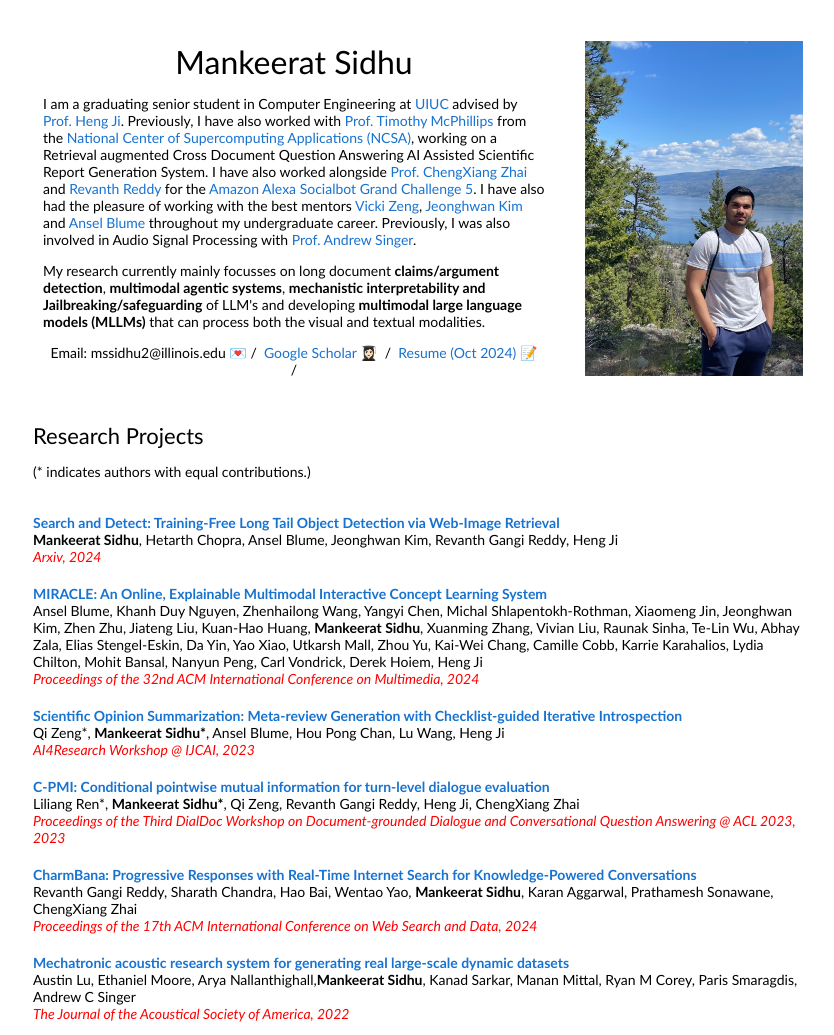
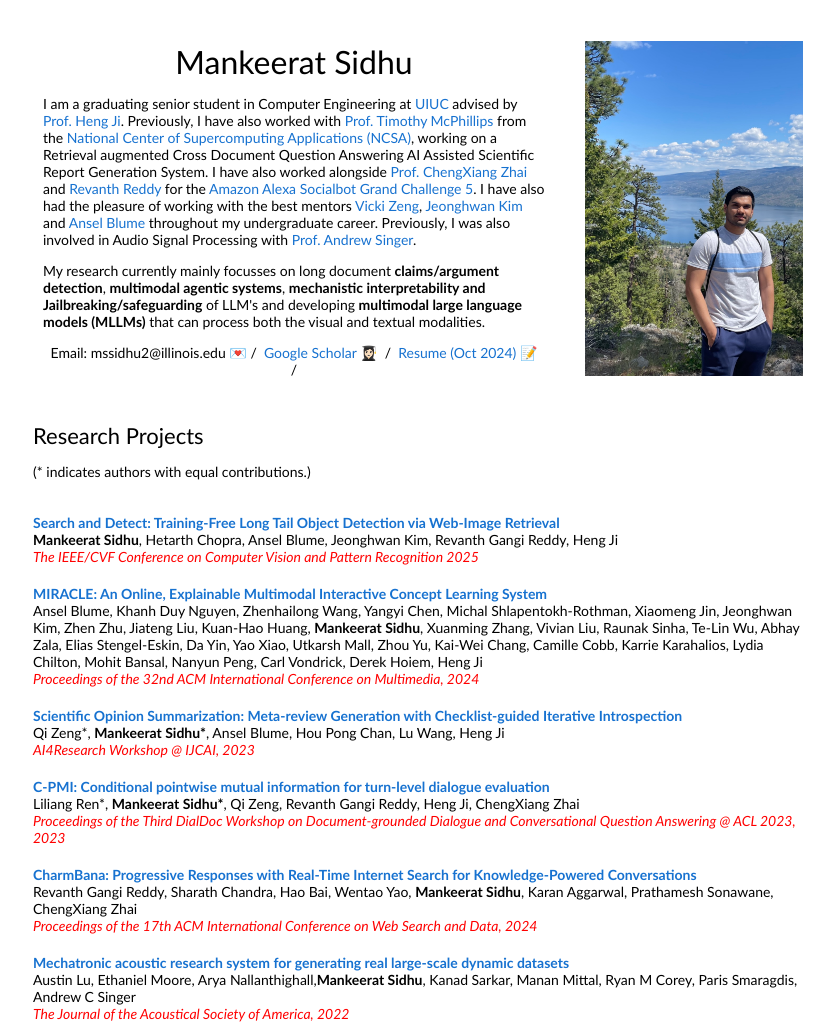
Before and after one commit to Mankeerat/Mankeerat.github.io, a plain HTML site: page index.html in a window 1280 px wide. Shown: the top 1035 px of the page, without its empty margins (217-1051 px from the left). Drawn offline with Linux system fonts and the light colour scheme.

Commit message:
Update index.html

```diff
--- a/index.html
+++ b/index.html
@@ -82,7 +82,7 @@
             <br>
             <strong>Mankeerat Sidhu</strong>, Hetarth Chopra, Ansel Blume, Jeonghwan Kim, Revanth Gangi Reddy, Heng Ji
             <br>
-            <span style="color: red; font-style: italic;"> Arxiv, 2024</span>
+            <span style="color: red; font-style: italic;"> The IEEE/CVF Conference on Computer Vision and Pattern Recognition 2025</span>
             <br>
         </td>
         <tr onmouseout="lssr_stop()" onmouseover="lssr_start()">
```
